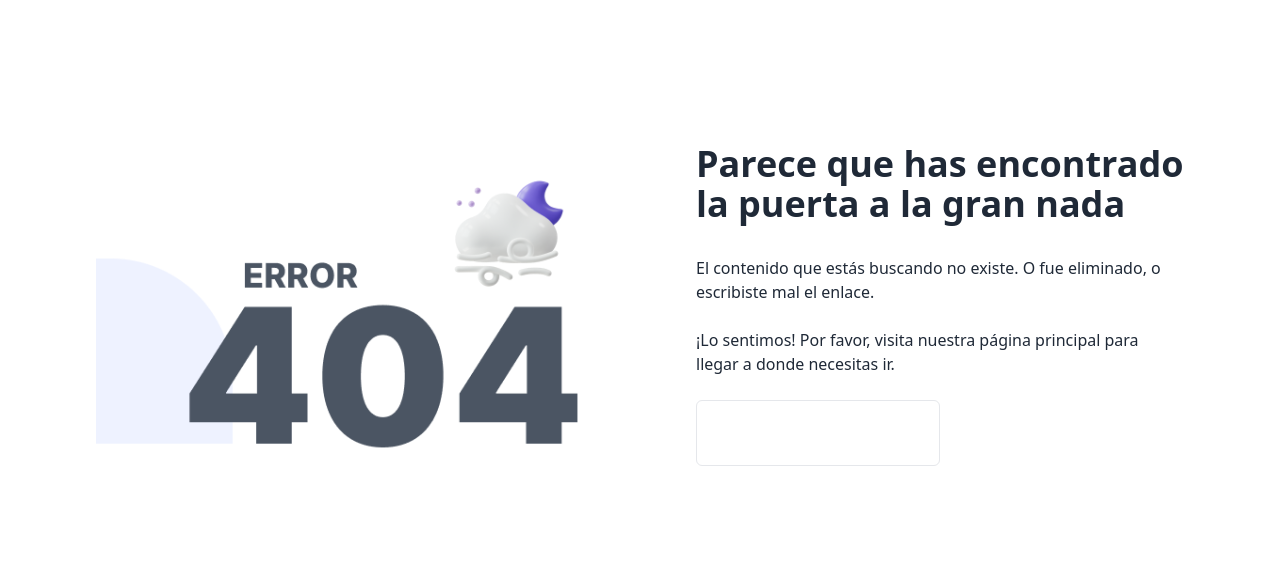
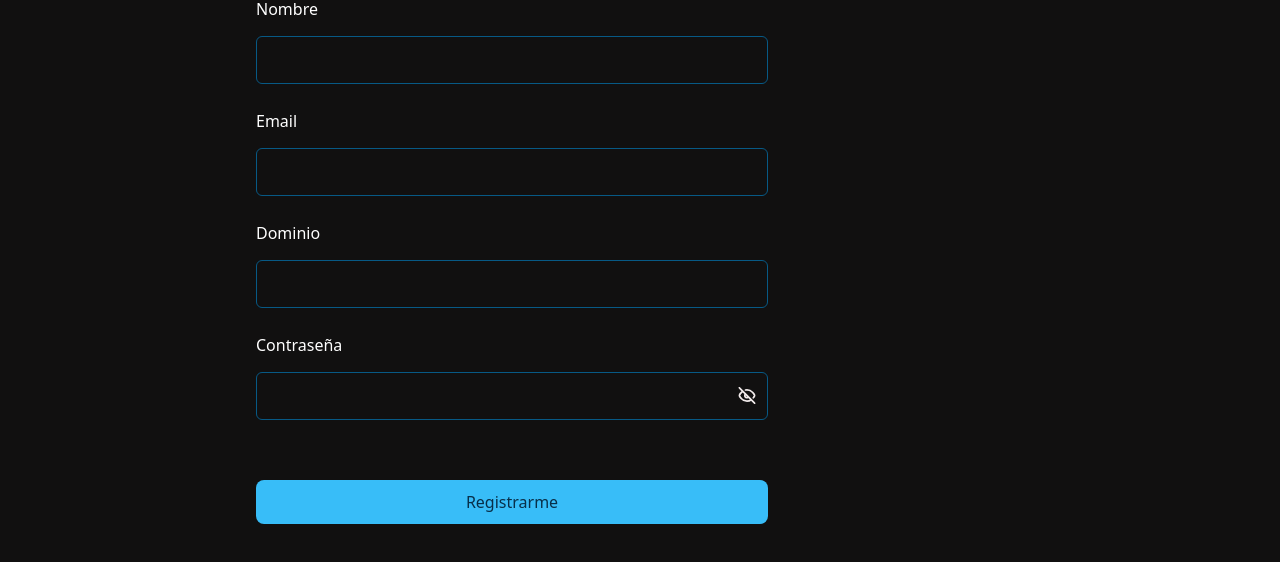
Before and after one commit to No-Country-simulation/s18-01-ft-react, a React (Vite) app in the folder client/: page /enterprise-signup in a window 1280 px wide. Shown: the top 562 px of the page. Built offline with nearby package versions, Linux system fonts and the light colour scheme.

Commit message:
fix: style and create route

```diff
--- a/client/src/components/Button/Button.jsx
+++ b/client/src/components/Button/Button.jsx
@@ -9,9 +9,9 @@ const btnCVA = cva(
     variants: {
       variant: {
         primary:
-          'bg-accent-400 text-primary-300 font-medium [&:not(:disabled)]:hover:shadow-[0px_7px_18px_rgba(12,252,167,0.36)] [&:not(:disabled)]:hover:scale-105 [&:not(:disabled)]:active:scale-100',
+          'bg-sky-400 text-sky-950 font-medium [&:not(:disabled)]:hover:bg-sky-500 [&:not(:disabled)]:hover:scale-105 [&:not(:disabled)]:active:scale-100 [&:not(:disabled)]:active:bg-sky-500/80',
         secondary:
-          'bg-secondary-300 text-white font-medium [&:not(:disabled)]:hover:shadow-[0px_7px_18px_rgba(94,23,235,0.36)] [&:not(:disabled)]:hover:scale-105 [&:not(:disabled)]:active:scale-100',
+          'bg-slate-500 text-slate-950 font-medium [&:not(:disabled)]:hover:bg-slate-600 [&:not(:disabled)]:hover:scale-105 [&:not(:disabled)]:active:scale-100 [&:not(:disabled)]:active:bg-slate-600/80',
         disabled: 'bg-neutral-500 text-neutral-800 cursor-not-allowed',
         transparent: 'bg-transparent text-white border-transparent',
       },
--- a/client/src/components/EyeButton/EyeButton.jsx
+++ b/client/src/components/EyeButton/EyeButton.jsx
@@ -7,7 +7,6 @@ const EyeButton = ({ onTypeChange }) => {
     onTypeChange?.(!showPassword ? 'text' : 'password');
     setShowPassword(prev => !prev);
   };
-
   return (
     <button
       type="button"
--- a/client/src/components/FormComponent/FormComponent.jsx
+++ b/client/src/components/FormComponent/FormComponent.jsx
@@ -31,7 +31,7 @@ export default function FormComponent({
   btnClassName = '',
   id,
 }) {
-  const [errors, isPending, submit] = useForm();
+  const [errors, isPending, submit] = useForm(onSubmit);
 
   return (
     <form
@@ -49,7 +49,7 @@ export default function FormComponent({
         disabled={isPending}
         className={cn(
           btnClassName,
-          'focus-visible:outline-accent-50 mt-8 max-w-lg focus-visible:outline-1'
+          'mt-8 max-w-lg focus-visible:outline-1 focus-visible:outline-sky-200'
         )}
         tabIndex={Number(fields.at(-1)?.tabindex || 0) + 1}>
         {btnText}
--- a/client/src/components/FormField/FormField.jsx
+++ b/client/src/components/FormField/FormField.jsx
@@ -4,11 +4,11 @@ import { cn } from '@/utils/functions/cn';
 import EyeButton from '../EyeButton/EyeButton';
 
 const formFieldCVA = cva(
-  'w-full bg-transparent relative z-10 no-outline rounded-md transition-all duration-300 ease-in-out text-sm  h-12 px-3 py-2 border-none',
+  'w-full bg-transparent text-white border border-solid border-sky-800 focus:border-sky-600 relative z-10 no-outline rounded-md transition-all duration-300 ease-in-out text-sm  h-12 px-3 py-2',
   {
     variants: {
       error: {
-        true: 'border-error-60 focus:border -error-60 placeholder:text-error-60 sr',
+        true: 'border-red-400 focus:border-error-400  placeholder:text-red-950 sr',
         false: '',
       },
       password: {
@@ -50,8 +50,6 @@ const FormField = forwardRef(function FormField(
         {label}
       </label>
       <div className="relative mt-4">
-        <div className="to-primary-50 from-accent-400 absolute inset-0 rounded-md bg-gradient-to-r"></div>
-        <div className="bg-gradient-field absolute inset-px rounded-md"></div>
         <input
           {...props}
           id={defaultID}
--- a/client/src/hooks/useForm.js
+++ b/client/src/hooks/useForm.js
@@ -1,3 +1,5 @@
+import { useState } from 'react';
+
 export const useForm = onSubmit => {
   const [isPending, setIsPending] = useState(false);
   const [errors, setErrors] = useState({});
--- a/client/src/routes/Router.jsx
+++ b/client/src/routes/Router.jsx
@@ -1,6 +1,7 @@
 import { Suspense } from 'react';
 import { useRoutes } from 'react-router-dom';
 import { Home, NotFound, Room } from '../views';
+import { EnterpriseSignup } from '@/views/EnterpriseSignup/EnterpriseSignup';
 
 const AppRouter = () => {
   const routes = useRoutes([
@@ -13,6 +14,10 @@ const AppRouter = () => {
       element: <Room />,
     },
     {
+      path: '/enterprise-signup',
+      element: <EnterpriseSignup />,
+    },
+    {
       path: '*',
       element: <NotFound />,
     },
--- a/client/src/styles/index.css
+++ b/client/src/styles/index.css
@@ -14,6 +14,21 @@
     -webkit-box-direction: normal;
   }
 }
+@layer utilities {
+  .text-balance {
+    text-wrap: balance;
+  }
+  .text-pretty {
+    text-wrap: pretty;
+  }
+  .no-outline {
+    @apply no-underline outline-none focus:outline-none focus-visible:outline-none active:outline-none;
+  }
+}
 
-.home {
+body {
+  background-color: #111010;
+  max-width: 100dvw;
+  overflow-x: hidden;
+  touch-action: manipulation;
 }
```
